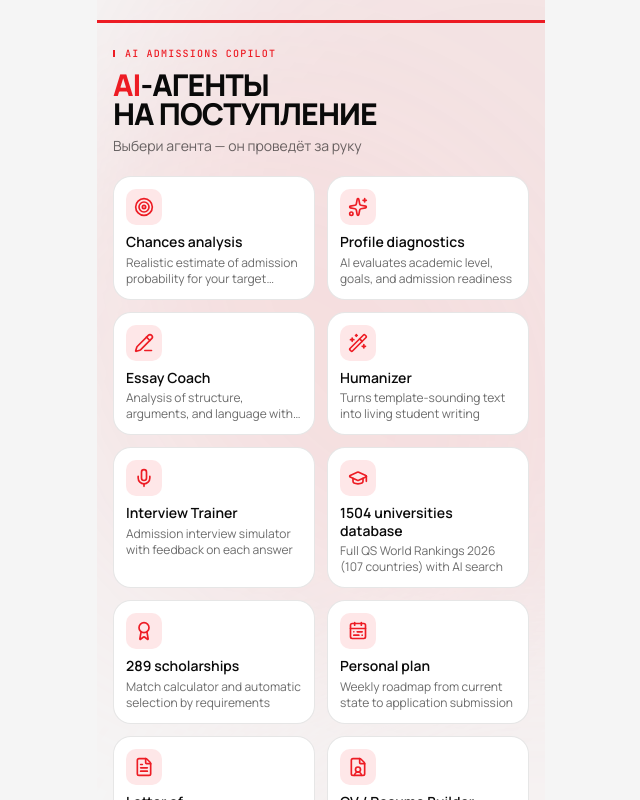
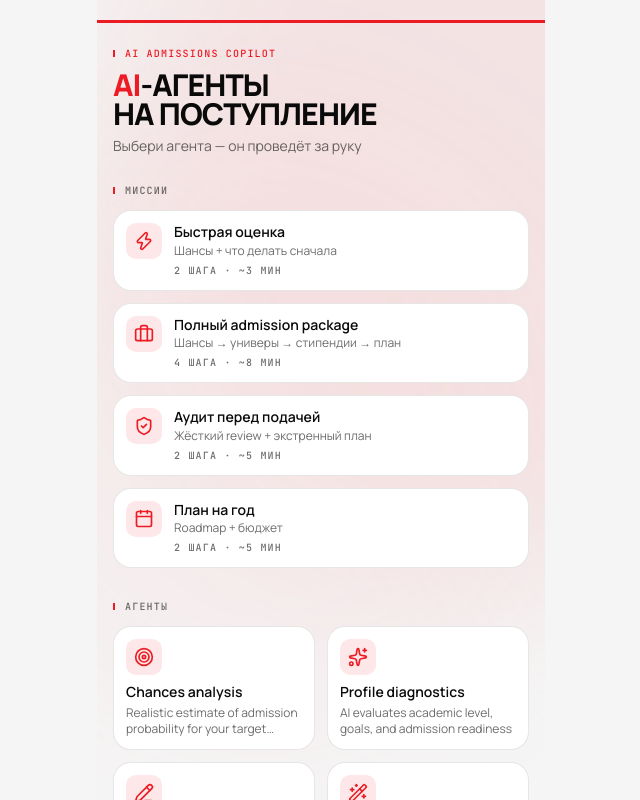
Before and after one commit to saidkarim410/entrium-ai-v2, a Next.js app: page /tg in a window 1280 px wide. Shown: the top 800 px of the page, without its empty margins (319-959 px from the left). Built offline with nearby package versions, Linux system fonts and the light colour scheme; no server answers.

Commit message:
feat(tg): missions section on hub

```diff
--- a/src/app/tg/page.tsx
+++ b/src/app/tg/page.tsx
@@ -3,8 +3,12 @@ import { getT } from "@/lib/i18n/server"
 import { AGENTS } from "@/lib/agents/registry"
 import { Aurora } from "@/components/landing/animations"
 import { TgReady } from "@/components/tg/tg-ready"
+import { MISSIONS } from "@/lib/agent/missions"
+import { Zap, Briefcase, ShieldCheck, Calendar, type LucideIcon } from "lucide-react"
 
 export const dynamic = "force-dynamic"
+
+const MISSION_ICONS: Record<string, LucideIcon> = { Zap, Briefcase, ShieldCheck, Calendar }
 
 export default async function TgHubPage() {
   const t = await getT()
@@ -26,6 +30,32 @@ export default async function TgHubPage() {
         <p className="mt-2 text-sm text-muted-foreground">Выбери агента — он проведёт за руку</p>
       </header>
 
+      <p className="brand-eyebrow font-mono-label mb-3 text-muted-foreground">Миссии</p>
+      <section className="relative mb-6 space-y-3">
+        {MISSIONS.map((m) => {
+          const Icon = MISSION_ICONS[m.icon] ?? Zap
+          return (
+            <Link
+              key={m.id}
+              href={`/tg/mission/${m.id}`}
+              className="card-hover flex items-start gap-3 rounded-2xl border border-border bg-card p-3"
+            >
+              <span className="flex h-9 w-9 shrink-0 items-center justify-center rounded-[10px] bg-[var(--brand-red-soft)] text-[var(--brand-red)]">
+                <Icon className="h-5 w-5" />
+              </span>
+              <div className="min-w-0 flex-1">
+                <div className="text-sm font-semibold leading-tight">{m.title}</div>
+                <div className="mt-0.5 text-xs text-muted-foreground">{m.subtitle}</div>
+                <div className="font-mono-label mt-1 text-[10px] text-muted-foreground">
+                  {m.steps.length} шага · {m.duration}
+                </div>
+              </div>
+            </Link>
+          )
+        })}
+      </section>
+
+      <p className="brand-eyebrow font-mono-label mb-3 text-muted-foreground">Агенты</p>
       <section className="relative grid grid-cols-2 gap-3">
         {AGENTS.map((a) => {
           const Icon = a.icon
```
